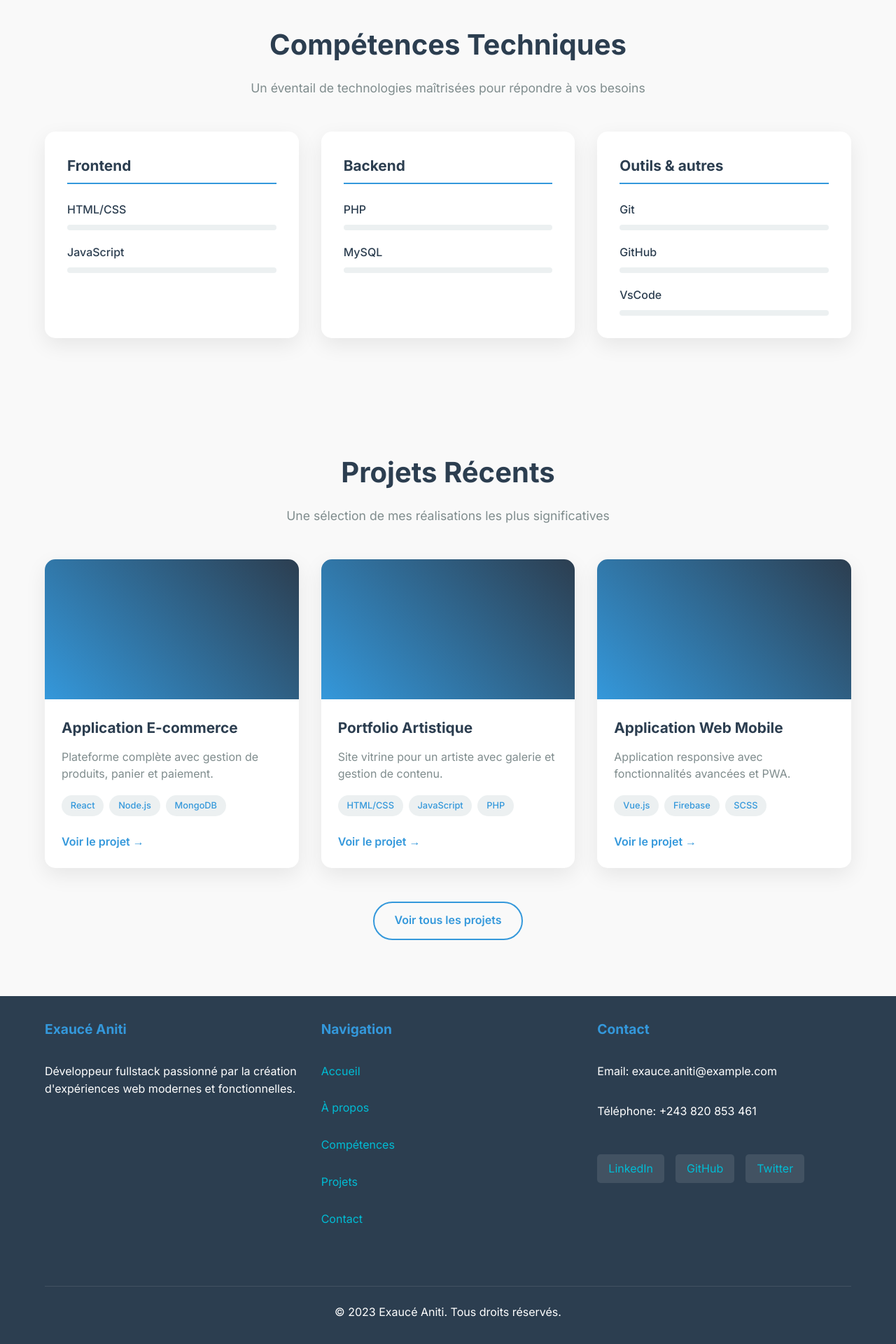
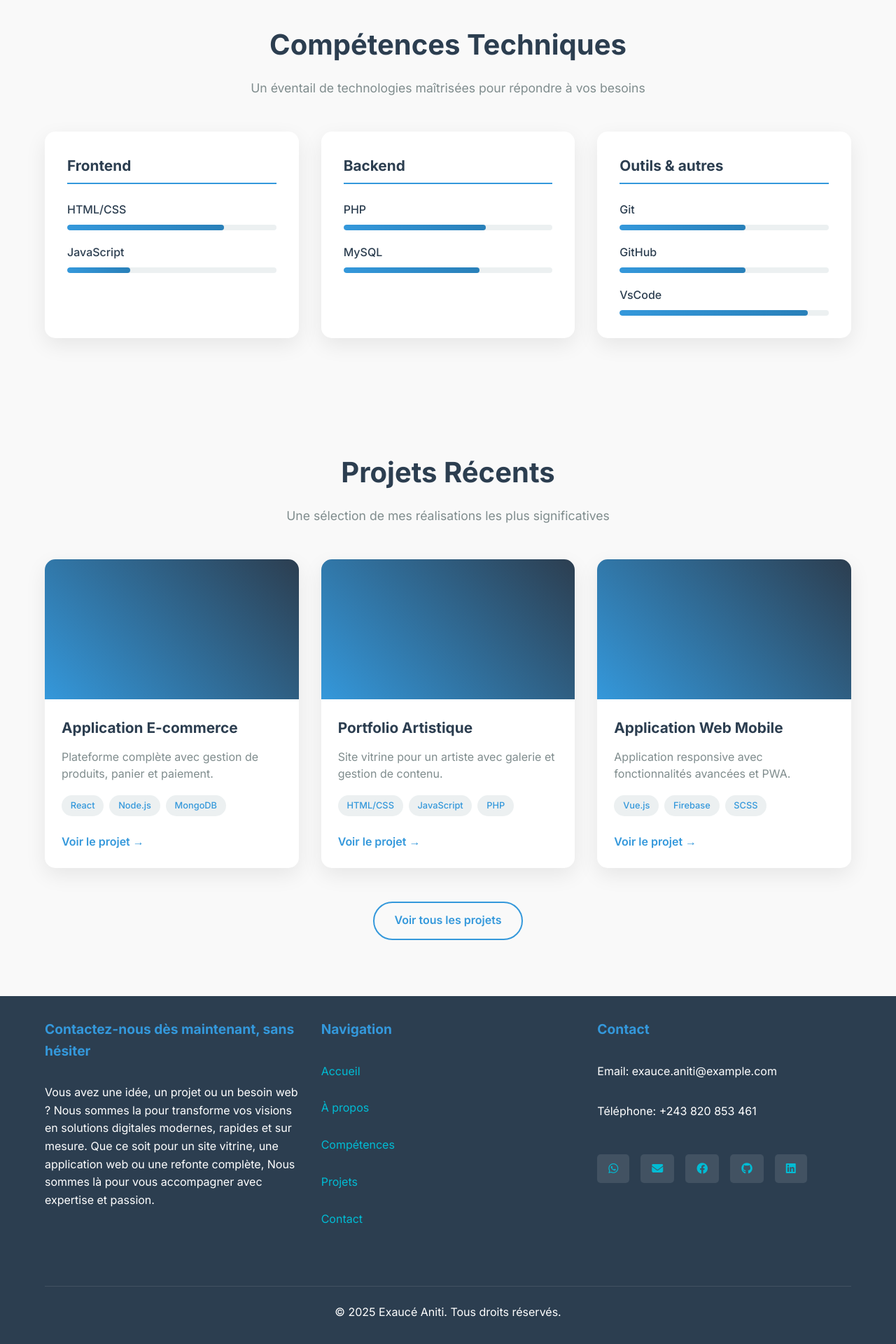
Before and after one commit to exauceaniti/exauceaniti.com, a PHP site: page / in a window 1280 px wide. Shown: the part 656-2576 px from the top of the page at 70% size. Run offline with PHP 8.4, Linux system fonts and the light colour scheme.

Commit message:
Amelioration de mon site

```diff
--- a/about.php
+++ b/about.php
@@ -7,6 +7,7 @@
     <link rel="stylesheet" href="../styles/main.css">
     <link rel="stylesheet" href="../styles/header.css">
     <link rel="stylesheet" href="../styles/about.css">
+    <link rel="stylesheet" href="../styles/footer.css">
 </head>
 <body>
     <?php include 'includes/header.php'; ?>
--- a/competences.php
+++ b/competences.php
@@ -7,6 +7,7 @@
     <link rel="stylesheet" href="styles/main.css">
     <link rel="stylesheet" href="styles/header.css">
     <link rel="stylesheet" href="styles/skills.css">
+    <link rel="stylesheet" href="styles/footer.css">
 </head>
 <body>
     <?php include 'includes/header.php'; ?>
--- a/formations.php
+++ b/formations.php
@@ -7,6 +7,7 @@
     <link rel="stylesheet" href="styles/main.css">
     <link rel="stylesheet" href="styles/header.css">
     <link rel="stylesheet" href="styles/timelines.css">
+    <link rel="stylesheet" href="styles/footer.css">
 </head>
 <body>
     <?php include 'includes/header.php'; ?>
--- a/index.php
+++ b/index.php
@@ -1,31 +1,61 @@
 <!DOCTYPE html>
 <html lang="fr">
+
+<!--
+     HEAD - EN-TÊTE DU DOCUMENT
+     Contient les métadonnées, liens CSS,
+     titre et ressources externes
+ -->
 <head>
+    <!-- Encodage des caractères -->
+    <!-- Responsive design : adapte la page aux mobiles -->
+    <!-- Titre affiché dans l'onglet du navigateur -->
     <meta charset="UTF-8">
     <meta name="viewport" content="width=device-width, initial-scale=1.0">
-    <title>Exaucé Aniti - Développeur Full Stack</title>
+    <title>Exaucé Aniti - Développeur Web</title>
+
+    <!--
+         LIENS VERS LES FEUILLES DE STYLE
+         - main.css : styles globaux
+         - header.css : en-tête
+         - home.css : page d’accueil
+         - cards.css : cartes projets
+         - footer.css : pied de page
+         - Google Fonts (Inter)
+     -->
     <link rel="stylesheet" href="styles/main.css">
     <link rel="stylesheet" href="styles/header.css">
     <link rel="stylesheet" href="styles/home.css">
     <link rel="stylesheet" href="styles/cards.css">
     <link rel="stylesheet" href="styles/footer.css">
-    <!-- Police Google Fonts -->
     <link href="https://fonts.googleapis.com/css2?family=Inter:wght@300;400;500;600;700&display=swap" rel="stylesheet">
 </head>
+<!--FIN DE L'EN-TÊTE-->
+
+
 <body>
-    <!-- Header -->
+<!--
+     HEADER - EN-TÊTE DU SITE
+     Contient le logo, la navigation et
+     le menu mobile
+ -->
 <header class="header">
     <div class="container">
+        <!-- LOGO ET TITRE DU SITE -->
         <div class="logo">
             <a href="index.php">Exaucé Aniti<span>Développeur Web</span></a>
         </div>
 
+
+        <!-- BOUTON MENU BURGER POUR MOBILE -->
         <button class="menu-toggle" aria-label="Menu mobile">
             <span></span>
             <span></span>
             <span></span>
         </button>
 
+
+        <!-- NAVIGATION PRINCIPALE -->
         <nav class="nav">
             <ul>
                 <li><a href="index.php" class="active">Accueil</a></li>
@@ -39,10 +69,13 @@
     </div>
 </header>
 
-    <!-- Overlay pour le menu mobile -->
+
+
+<!--MENU OVERLAY MOBILE Fond sombre affiché lorsque le menu est ouvert-->
 <div class="menu-overlay"></div>
 
-    <!-- Hero Section -->
+
+<!--HERO SECTION Présentation avec titre, description,boutons d’action et image-->
 <section class="hero">
     <div class="container">
         <div class="hero-content">
@@ -59,7 +92,8 @@
     </div>
 </section>
 
-    <!-- Compétences Section -->
+
+<!--SECTION COMPÉTENCES Présentation des compétences techniques avec barres de progression-->
 <section class="section skills">
     <div class="container">
         <div class="section-header">
@@ -68,6 +102,7 @@
         </div>
 
         <div class="skills-grid">
+            <!-- FRONTEND SKILLS -->
             <div class="skill-category">
                 <h3>Frontend</h3>
                 <div class="skills-list">
@@ -86,6 +121,7 @@
                 </div>
             </div>
 
+            <!-- BACKEND SKILLS -->
             <div class="skill-category">
                 <h3>Backend</h3>
                 <div class="skills-list">
@@ -95,7 +131,6 @@
                             <div class="skill-progress" data-width="68%"></div>
                         </div>
                     </div>
-
                     <div class="skill-item">
                         <span class="skill-name">MySQL</span>
                         <div class="skill-bar">
@@ -105,6 +140,7 @@
                 </div>
             </div>
 
+            <!-- OUTILS & AUTRES -->
             <div class="skill-category">
                 <h3>Outils & autres</h3>
                 <div class="skills-list">
@@ -132,7 +168,8 @@
     </div>
 </section>
 
-    <!-- Projets Récents -->
+
+<!--SECTION PROJETS RÉCENTS Présentation d'une sélection de projets avec technologies utilisées-->
 <section class="section projects">
     <div class="container">
         <div class="section-header">
@@ -141,6 +178,7 @@
         </div>
 
         <div class="projects-grid">
+            <!-- PROJET 1 -->
             <div class="project-card">
                 <div class="project-image">
                     <div class="placeholder-project"></div>
@@ -156,7 +194,9 @@
                     <a href="#" class="project-link">Voir le projet →</a>
                 </div>
             </div>
+            <!-- FIN PROJET 1 -->
 
+            <!-- PROJET 2 -->
             <div class="project-card">
                 <div class="project-image">
                     <div class="placeholder-project"></div>
@@ -172,7 +212,9 @@
                     <a href="#" class="project-link">Voir le projet →</a>
                 </div>
             </div>
+            <!-- FIN PROJET 2 -->
 
+            <!-- PROJET 3 -->
             <div class="project-card">
                 <div class="project-image">
                     <div class="placeholder-project"></div>
@@ -188,23 +230,30 @@
                     <a href="#" class="project-link">Voir le projet →</a>
                 </div>
             </div>
+            <!-- FIN PROJET 3 -->
         </div>
 
+        <!-- BOUTON POUR VOIR TOUS LES PROJETS -->
         <div class="section-actions">
             <a href="project.php" class="btn btn-outline">Voir tous les projets</a>
         </div>
     </div>
 </section>
 
-    <!-- Footer -->
+
+<!--FOOTER Pied de page avec infos, liens et réseaux-->
 <footer class="footer">
     <div class="container">
         <div class="footer-content">
+            <!-- SECTION DESCRIPTION -->
             <div class="footer-section">
-                    <h3>Exaucé Aniti</h3>
-                    <p>Développeur fullstack passionné par la création d'expériences web modernes et fonctionnelles.</p>
+                <h3>Contactez-nous dès maintenant, sans hésiter</h3>
+                <p>Vous avez une idée, un projet ou un besoin web ?
+                    Nous sommes la pour transforme vos visions en solutions digitales modernes, rapides et sur mesure.
+                    Que ce soit pour un site vitrine, une application web ou une refonte complète,
+                    Nous sommes là pour vous accompagner avec expertise et passion.</p>
             </div>
-
+                        <!-- SECTION NAVIGATION -->
             <div class="footer-section">
                 <h3>Navigation</h3>
                 <a href="index.php">Accueil</a>
@@ -213,17 +262,23 @@
                 <a href="project.php">Projets</a>
                 <a href="contact.php">Contact</a>
             </div>
+            <!-- FIN NAVIGATION -->
 
+            <!-- SECTION CONTACT -->
             <div class="footer-section">
                 <h3>Contact</h3>
                 <p>Email: exauce.aniti@example.com</p>
                 <p>Téléphone: +243 820 853 461</p>
+               <link rel="stylesheet" href="https://cdnjs.cloudflare.com/ajax/libs/font-awesome/6.4.0/css/all.min.css">
                 <div class="social-links">
-                        <a href="#" aria-label="LinkedIn">LinkedIn</a>
-                        <a href="#" aria-label="GitHub">GitHub</a>
-                        <a href="#" aria-label="Twitter">Twitter</a>
+                <a href="https://wa.me/243820853461"><i class="fab fa-whatsapp"></i></a>
+                <a href="mailto:exauce.aniti@example.com"><i class="fas fa-envelope"></i></a>
+                <a href="https://www.facebook.com/exauce.aniti"><i class="fab fa-facebook"></i></a>
+                <a href="https://github.com/exauceaniti"><i class="fab fa-github"></i></a>
+                <a href="https://www.linkedin.com/in/exauce-aniti"><i class="fab fa-linkedin"></i></a>
                 </div>
             </div>
+            <!-- FIN CONTACT -->
         </div>
 
         <div class="footer-bottom">
@@ -231,7 +286,7 @@
         </div>
     </div>
 </footer>
+<script src="scripts/main.js"></script>
 
-    <script src="assets/js/main.js"></script>
 </body>
 </html>
--- a/project.php
+++ b/project.php
@@ -17,12 +17,10 @@
 
     <!-- Feuilles de style principales -->
     <link rel="stylesheet" href="styles/main.css">
-    <!-- Styles spécifiques à l'en-tête -->
     <link rel="stylesheet" href="styles/header.css">
-    <!-- Styles spécifiques à la page projets -->
     <link rel="stylesheet" href="styles/projects.css">
-    <!-- Styles des cartes de projet -->
     <link rel="stylesheet" href="styles/cards.css">
+    <link rel="stylesheet" href="styles/footer.css">
 </head>
 <body>
     <!-- Inclusion de l'en-tête du site (logique commune) -->
```
Lines whose indentation alone changed are shown as unchanged.
